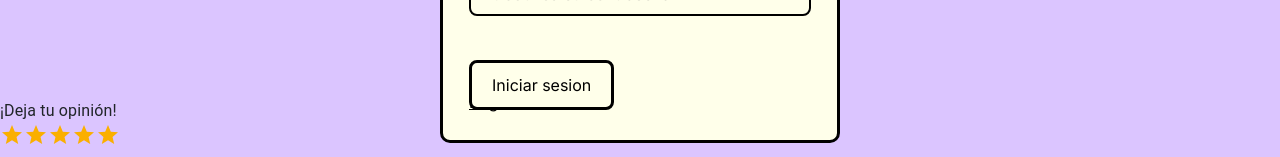
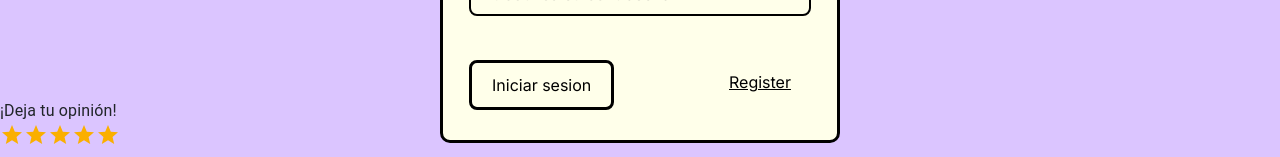
Before and after one commit to Juan1Suarez/playtech-fe, a Next.js app: page /login in a window 1280 px wide. Shown: the part 447-604 px from the top of the page. Built offline with nearby package versions, Linux system fonts and the light colour scheme.

Commit message:
Inicio main y dark mode(casi) 2.0

```diff
--- a/src/app/partials/login/login.tsx
+++ b/src/app/partials/login/login.tsx
@@ -88,7 +88,7 @@ export default function Home() {
 
             <button className="boton" type="submit" disabled={isSubmitting}>Iniciar sesion</button>
 
-            <div className="boton2">
+            <div className="botonregylog">
               <a onClick={() => navegarARegister()} type='button' className="link">Register</a>
             </div>
 
```
